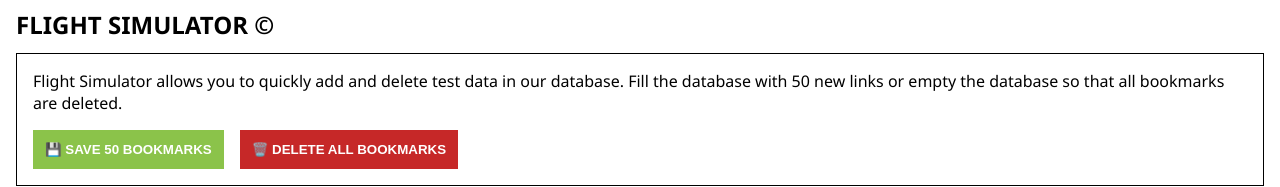
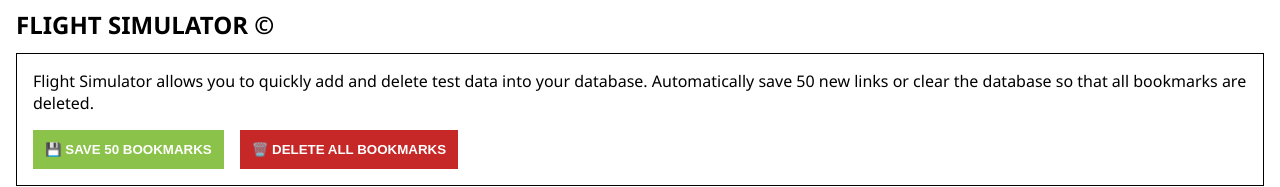
Before and after one commit to ZubairMohamed/phq-bookmarks-management-app, an Angular app: page / in a window 1280 px wide. Shown: the part 201-388 px from the top of the page. Built offline with nearby package versions, Linux system fonts and the light colour scheme.

Commit message:
added support for showing the current page number in the pagination section

```diff
--- a/src/app/overview-page/overview-page.html
+++ b/src/app/overview-page/overview-page.html
@@ -7,9 +7,9 @@
 <h2 class="heading">Flight Simulator &#169;</h2>
 <div class="test-data">
   <p class="explainer">
-    Flight Simulator allows you to quickly add and delete test data in our
-    database. Fill the database with 50 new links or empty the database so that
-    all bookmarks are deleted.
+    Flight Simulator allows you to quickly add and delete test data into your
+    database. Automatically save 50 new links or clear the database so that all
+    bookmarks are deleted.
   </p>
 
   <div class="button-row">
@@ -59,7 +59,12 @@
       <!-- previous page -->
       <button class="button-secondary" (click)="handlePageDecrease()"><</button>
       @for (link of chunkedArray(); let index = $index; track link) {
-        <button class="button-secondary" (click)="handlePageChange(index)">
+        <button
+          class="button-secondary {{
+            page() === index ? 'current-page-number' : ''
+          }}"
+          (click)="handlePageChange(index)"
+        >
           {{ index + 1 }}
         </button>
       }
--- a/src/app/overview-page/overview-page.less
+++ b/src/app/overview-page/overview-page.less
@@ -43,3 +43,8 @@
     text-decoration: none;
   }
 }
+
+.current-page-number {
+  text-decoration: underline;
+  background: #000000;
+}
```
